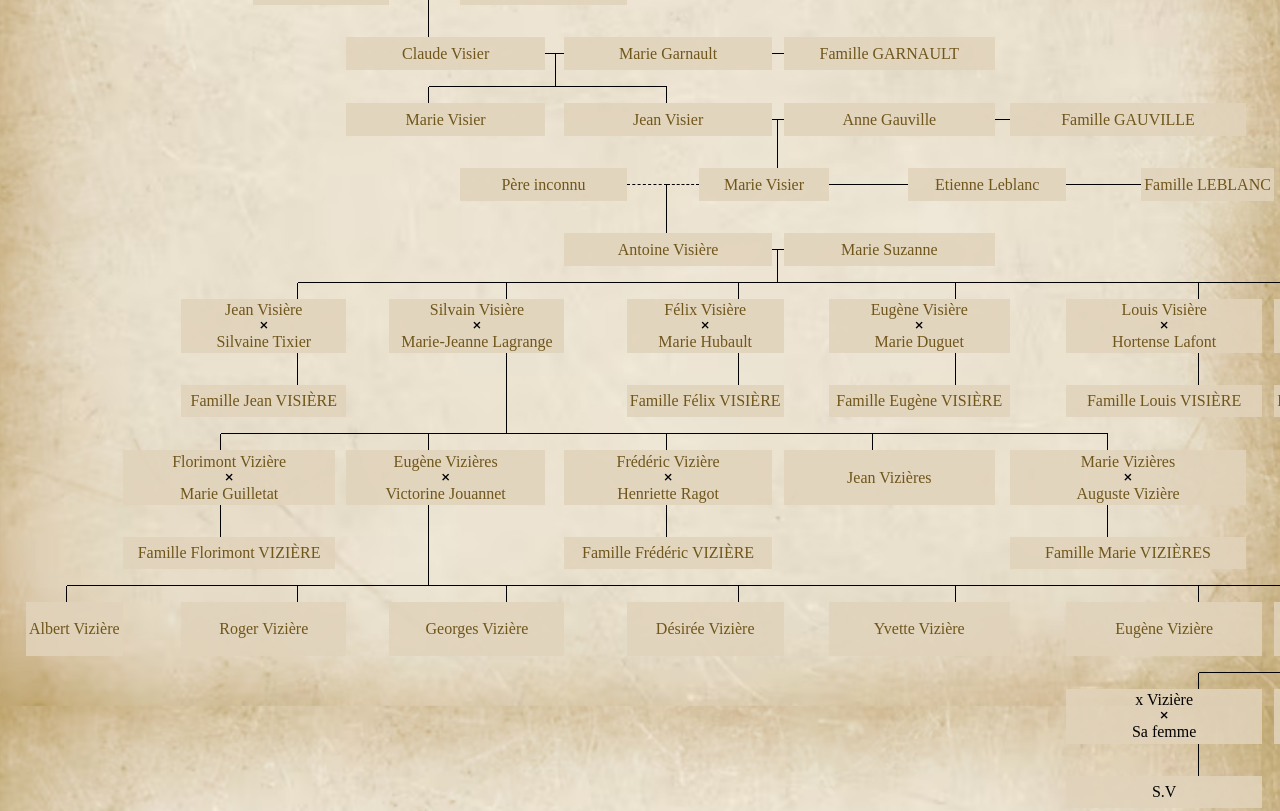
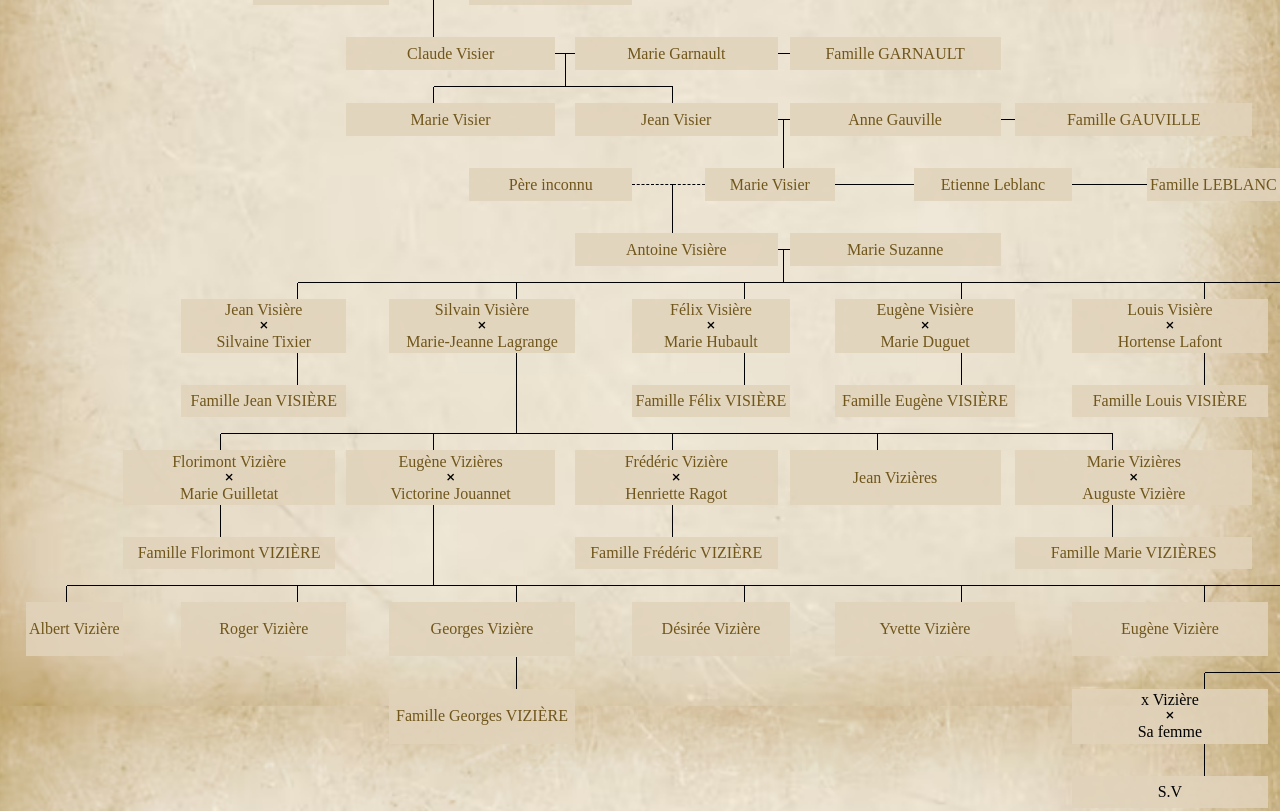
Before and after one commit to G-S-77/Genealogie, a plain HTML site: page Arbre_genealogique_Vizière.html in a window 1280 px wide. Shown: the part 152-963 px from the top of the page. Drawn offline with Linux system fonts and the light colour scheme.

Commit message:
Update Arbre_genealogique_Vizière.html

```diff
--- a/Arbre_genealogique_Vizière.html
+++ b/Arbre_genealogique_Vizière.html
@@ -291,7 +291,7 @@
                   </table>
                 </td>
                 <td class="modele-familytree" style="padding: 0.2em;text-align: center;" colspan="3"><a href="#"
-                    title="Famille GARNAULT">Famille GAUVILLE</a></td>
+                    title="Famille GAUVILLE">Famille GAUVILLE</a></td>
               <tr>
                 <td>&nbsp;</td>
                 <td>&nbsp;</td>
@@ -392,7 +392,7 @@
                   </table>
                 </td>
                 <td class="modele-familytree" style="padding: 0.2em;text-align: center;" colspan="3"><a href="#"
-                    title="Famille GARNAULT">Famille LEBLANC</a></td>
+                    title="Famille LEBLANC">Famille LEBLANC</a></td>
               <tr>
                 <td>&nbsp;</td>
                 <td>&nbsp;</td>
@@ -1339,34 +1339,34 @@
                   </table>
                 </td>
                 <td class="modele-familytree" style="padding: 0.2em;text-align: center;" colspan="3"><a href="#"
-                  title="Famille Jean Visière">Famille Florimont VIZIÈRE</a>
-                <td>&nbsp;</td>
-                <td>&nbsp;</td>
-                <td style="margin:0;padding:0; height:100%;">
-                  <table style="border-spacing:0;margin:0;padding:0;height:100%;width:100%;">
-                    <tbody>
-                      <tr>
-                        <td style="border-right:1px solid">&nbsp;</td>
-                        <td>&nbsp;</td>
-                      </tr>
-                      <tr>
-                        <td style="border-right:1px solid">&nbsp;</td>
-                        <td>&nbsp;</td>
-                      </tr>
-                    </tbody>
-                  </table>
-                </td>
-                <td>&nbsp;</td>
-                <td>&nbsp;</td>
-                <td class="modele-familytree" style="padding: 0.2em;text-align: center;" colspan="3"><a href="#"
-                  title="Famille Jean Visière">Famille Frédéric VIZIÈRE</a>
-                <td>&nbsp;</td>
-                <td>&nbsp;</td>
-                <td>&nbsp;</td>
-                <td>&nbsp;</td>
-                <td>&nbsp;</td>
-                <td class="modele-familytree" style="padding: 0.2em;text-align: center;" colspan="3"><a href="#"
-                  title="Famille Jean Visière">Famille Marie VIZIÈRES</a>
+                  title="Famille Florimont Vizière">Famille Florimont VIZIÈRE</a>
+                <td>&nbsp;</td>
+                <td>&nbsp;</td>
+                <td style="margin:0;padding:0; height:100%;">
+                  <table style="border-spacing:0;margin:0;padding:0;height:100%;width:100%;">
+                    <tbody>
+                      <tr>
+                        <td style="border-right:1px solid">&nbsp;</td>
+                        <td>&nbsp;</td>
+                      </tr>
+                      <tr>
+                        <td style="border-right:1px solid">&nbsp;</td>
+                        <td>&nbsp;</td>
+                      </tr>
+                    </tbody>
+                  </table>
+                </td>
+                <td>&nbsp;</td>
+                <td>&nbsp;</td>
+                <td class="modele-familytree" style="padding: 0.2em;text-align: center;" colspan="3"><a href="#"
+                  title="Famille Frédéric Vizière">Famille Frédéric VIZIÈRE</a>
+                <td>&nbsp;</td>
+                <td>&nbsp;</td>
+                <td>&nbsp;</td>
+                <td>&nbsp;</td>
+                <td>&nbsp;</td>
+                <td class="modele-familytree" style="padding: 0.2em;text-align: center;" colspan="3"><a href="#"
+                  title="Famille Marie Vizières">Famille Marie VIZIÈRES</a>
               <tr>
                 <td>&nbsp;</td>
                 <td>&nbsp;</td>
@@ -1830,7 +1830,20 @@
                 <td>&nbsp;</td>
                 <td>&nbsp;</td>
                 <td>&nbsp;</td>
-                <td>&nbsp;</td>
+                <td style="margin:0;padding:0; height:100%;">
+                  <table style="border-spacing:0;margin:0;padding:0;height:100%;width:100%;">
+                    <tbody>
+                      <tr>
+                        <td style="border-right:1px solid">&nbsp;</td>
+                        <td>&nbsp;</td>
+                      </tr>
+                      <tr>
+                        <td style="border-right:1px solid">&nbsp;</td>
+                        <td>&nbsp;</td>
+                      </tr>
+                    </tbody>
+                  </table>
+                </td>
                 <td>&nbsp;</td>
                 <td>&nbsp;</td>
                 <td>&nbsp;</td>
@@ -1985,9 +1998,8 @@
                 <td>&nbsp;</td>
                 <td>&nbsp;</td>
                 <td>&nbsp;</td>
-                <td>&nbsp;</td>
-                <td>&nbsp;</td>
-                <td>&nbsp;</td>
+                <td class="modele-familytree" style="padding: 0.2em;text-align: center;" colspan="3"><a href="#"
+                  title="Famille Georges Vizière">Famille Georges VIZIÈRE</a>
                 <td>&nbsp;</td>
                 <td>&nbsp;</td>
                 <td>&nbsp;</td>
```
